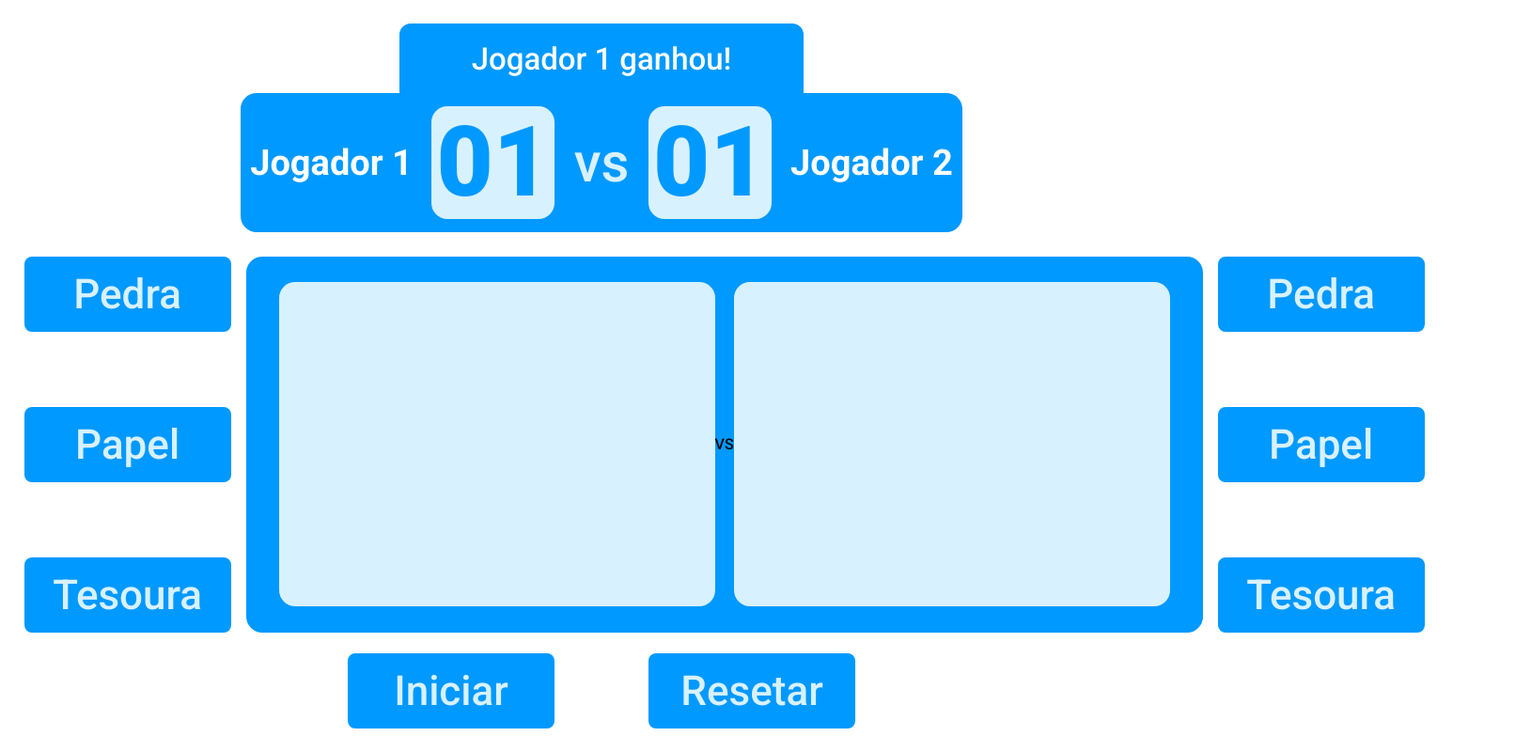
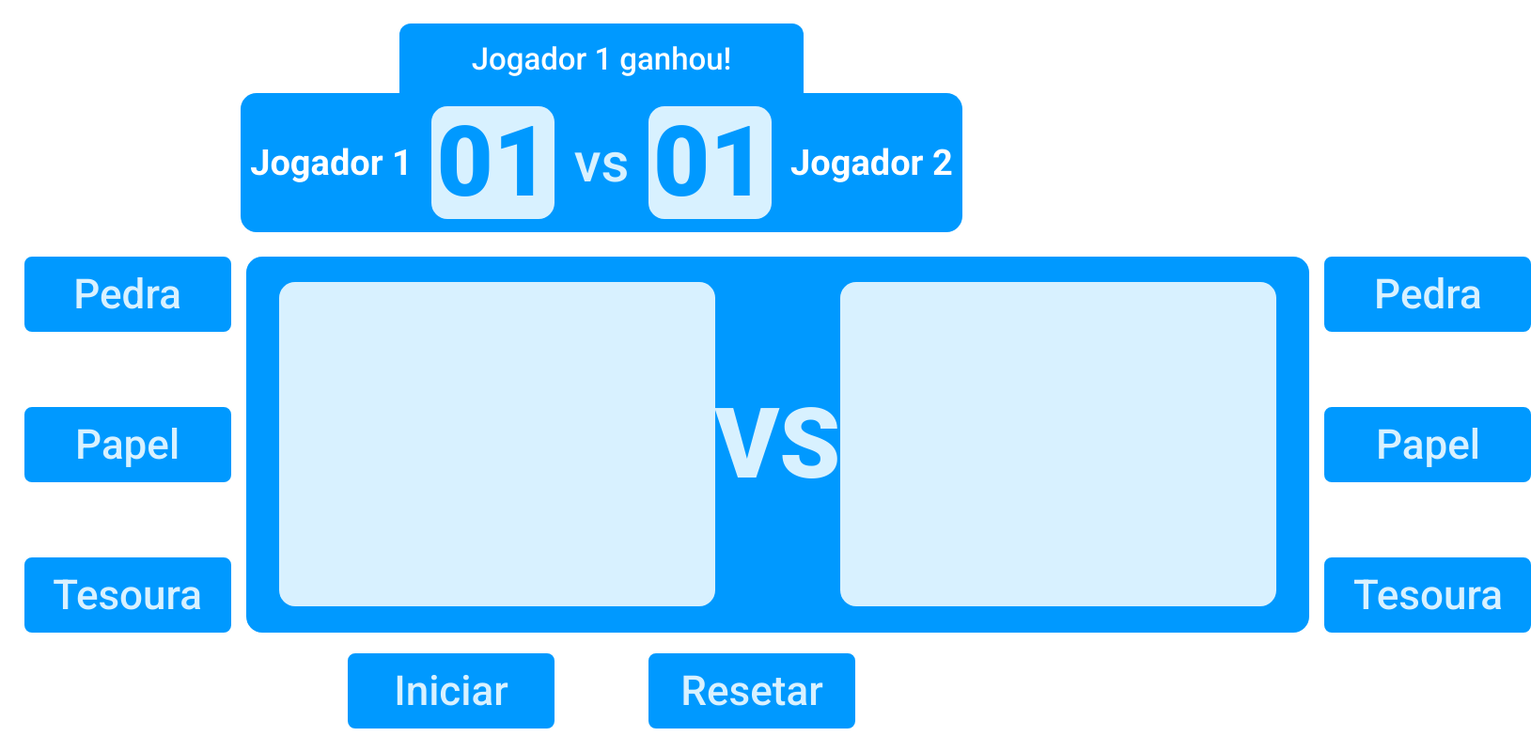
Before and after one commit to fernanda-avila/joquempo, a plain HTML site: page index.html in a window 1280 px wide. Shown: the whole page at 94% size, 1629 px wide, since content can reach past the window. Drawn offline with Linux system fonts and the light colour scheme.

Commit message:
corrigindo tamanho do vs

```diff
--- a/style.css
+++ b/style.css
@@ -131,6 +131,13 @@ body {
     border-radius: 17px;
 }
 
+.move-box-separator {
+    font-size: 104px;
+    color: #d8f1ff;
+    font-weight: 900;
+
+}
+
 @media screen and (max-width: 720px) {
    .body {
     padding: 1%;
```
